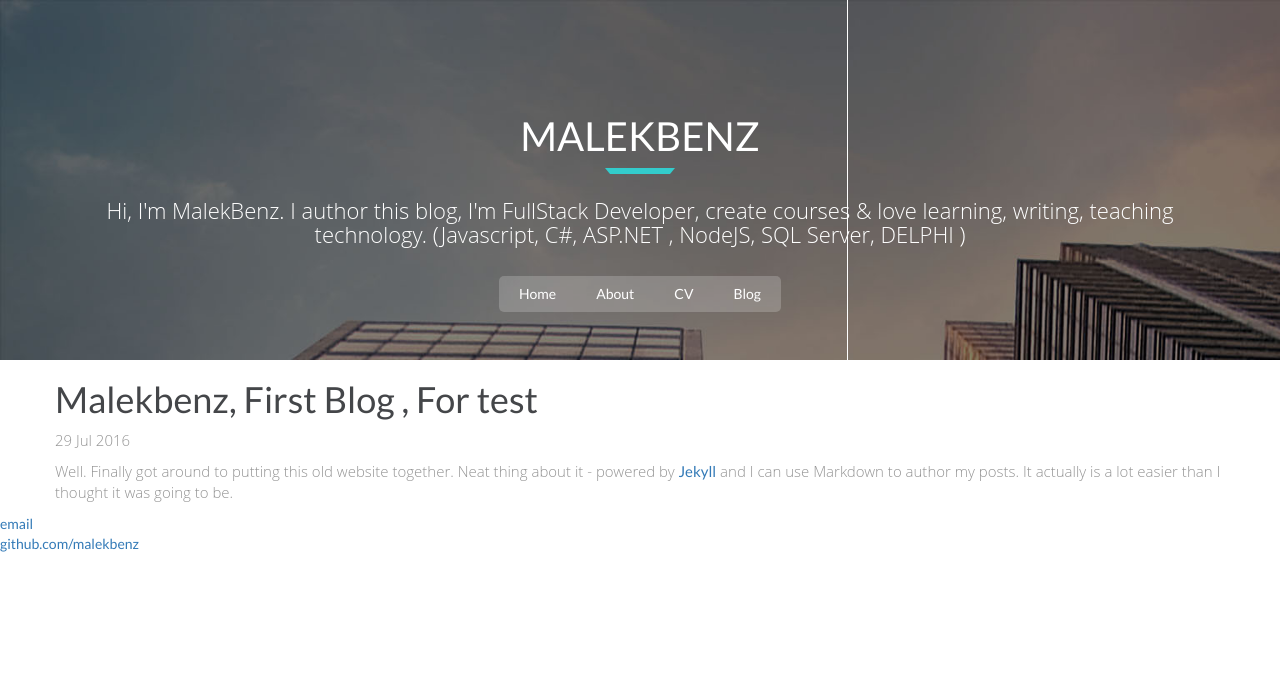
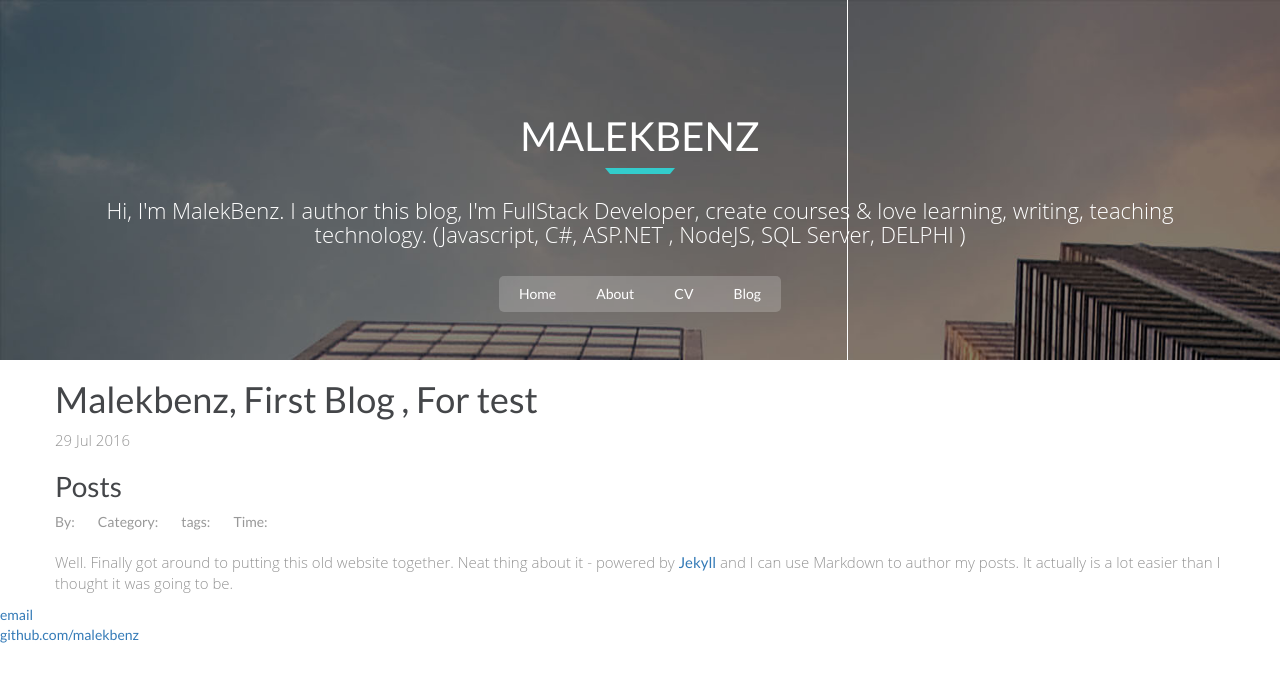
Before and after one commit to malekbenz/malekbenz, a Jekyll site: the page built from _posts/2016-07-29-first-blog.md, in a window 1280 px wide. Shown: the top 682 px of the page. Built offline with Jekyll 4.4.1, drawn with Linux system fonts in a browser that asks for light colours; nearby versions of some CDN libraries.

Commit message:
some tweaks

```diff
--- a/_layouts/post.html
+++ b/_layouts/post.html
@@ -3,6 +3,14 @@ layout: default
 ---
 <h1>{{ page.title }}</h1>
 <p class="meta">{{ page.date | date_to_string }}</p>
+<h2>Posts</h2>
+
+<ul class="post-by">
+  <li>By:<span>{{author}}</span></li>
+  <li>Category:<span>{{category}}</span></li>
+  <li>tags:<span>{{tags}}</span></li>
+  <li>Time:<span>{{date}}</span></li>
+</ul>
 
 <div class="post">
   {{ content }}
--- a/_posts/2016-07-29-first-blog.md
+++ b/_posts/2016-07-29-first-blog.md
@@ -2,7 +2,10 @@
 layout: post
 title: "Malekbenz, First Blog , For test"
 date: 2016-07-29
-auteur: "Malekbenz"
+author: "Malekbenz"
+category: "javascript"
+tags : "HTML, CSS, Javascript"
+
 ---
 
 Well. Finally got around to putting this old website together. Neat thing about it - powered by [Jekyll](http://jekyllrb.com) and I can use Markdown to author my posts. It actually is a lot easier than I thought it was going to be.
```
Also changed, not shown: _posts/2016-08-23-second-blog.md (+3 -1 lines), _posts/2016-08-25-third-blog.md (+6 -1 lines).
